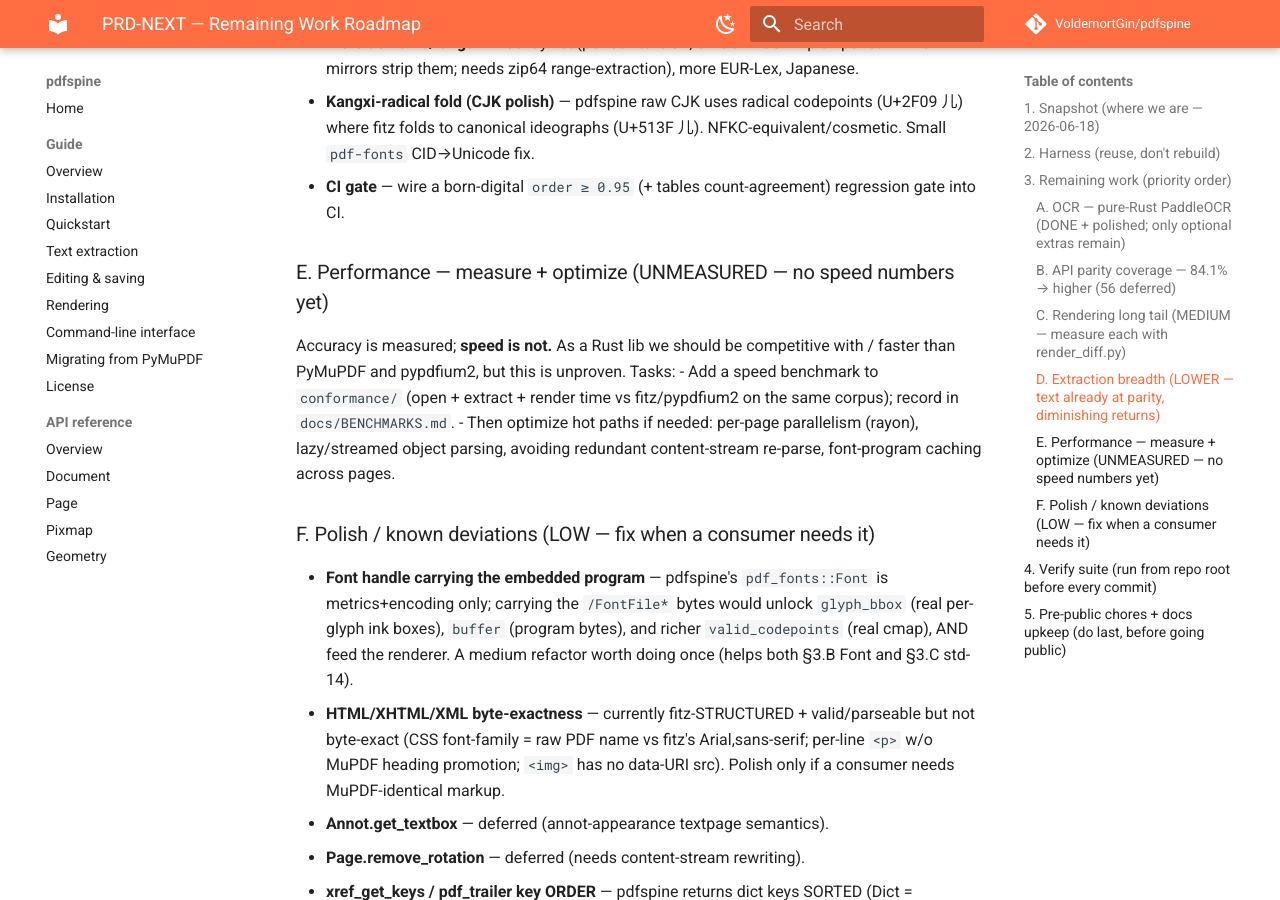
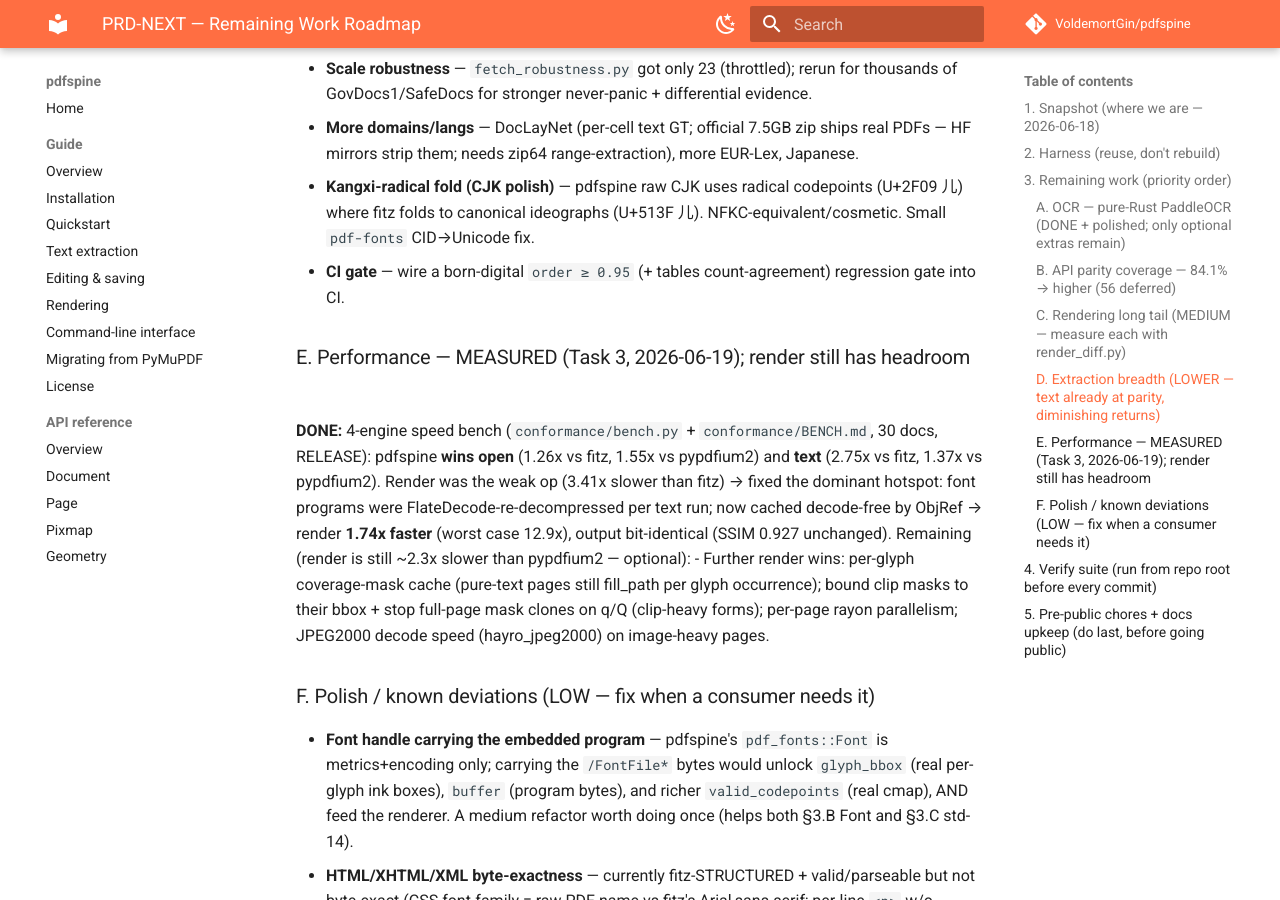
Before and after one commit to VoldemortGin/pdfspine, an MkDocs documentation site: the page built from docs/PRD-NEXT.md, in a window 1280 px wide and 900 px high, scrolled down 2959 px. Built offline with MkDocs 1.6.1 and Material for MkDocs 9.7.7, drawn with Linux system fonts in a browser that asks for light colours; comment, search, counter and statistics services are not loaded; some of the changed text lies outside the part shown.

Commit message:
docs(PRD-NEXT): Task 3 perf done (bench + render 1.74x; open 1.26x/text 2.75x vs fitz)
Co-Authored-By: Claude Opus 4.8 (1M context) <noreply@anthropic.com>

```diff
--- a/docs/PRD-NEXT.md
+++ b/docs/PRD-NEXT.md
@@ -13,6 +13,8 @@
 - **API parity:** **84.1%** (647/769 in `COMPAT.toml`); **56 symbols still deferred** (§3.B).
 - **OCR:** Tesseract adapter + **pure-Rust PaddleOCR (PP-OCRv4 via `tract`)** both shipped; PaddleOCR
   selectable from Python, scanned-PDF→searchable proven end-to-end — beats fitz (Tesseract-only) on CJK (§3.A).
+- **Performance** (`conformance/BENCH.md`, 30 docs): pdfspine beats fitz on **open 1.26x** + **text
+  2.75x**; render 1.74x faster after the font-cache fix (still ~2.3x slower than pypdfium2 — headroom §3.E).
 - **Gate:** 1344 Rust + 618 pytest green; clippy `-D warnings` clean.
 
 ## 2. Harness (reuse, don't rebuild)
@@ -98,13 +100,16 @@ Renderer: `crates/pdf-render`; glyph plumbing in `crates/pdf-text` (`interp.rs`,
   folds to canonical ideographs (U+513F 儿). NFKC-equivalent/cosmetic. Small `pdf-fonts` CID→Unicode fix.
 - **CI gate** — wire a born-digital `order ≥ 0.95` (+ tables count-agreement) regression gate into CI.
 
-### E. Performance — measure + optimize (UNMEASURED — no speed numbers yet)
-Accuracy is measured; **speed is not.** As a Rust lib we should be competitive with / faster than
-PyMuPDF and pypdfium2, but this is unproven. Tasks:
-- Add a speed benchmark to `conformance/` (open + extract + render time vs fitz/pypdfium2 on the same
-  corpus); record in `docs/BENCHMARKS.md`.
-- Then optimize hot paths if needed: per-page parallelism (rayon), lazy/streamed object parsing,
-  avoiding redundant content-stream re-parse, font-program caching across pages.
+### E. Performance — MEASURED (Task 3, 2026-06-19); render still has headroom
+**DONE:** 4-engine speed bench (`conformance/bench.py` + `conformance/BENCH.md`, 30 docs, RELEASE):
+pdfspine **wins open** (1.26x vs fitz, 1.55x vs pypdfium2) and **text** (2.75x vs fitz, 1.37x vs
+pypdfium2). Render was the weak op (3.41x slower than fitz) → fixed the dominant hotspot: font
+programs were FlateDecode-re-decompressed per text run; now cached decode-free by ObjRef →
+render **1.74x faster** (worst case 12.9x), output bit-identical (SSIM 0.927 unchanged).
+Remaining (render is still ~2.3x slower than pypdfium2 — optional):
+- Further render wins: per-glyph coverage-mask cache (pure-text pages still fill_path per glyph
+  occurrence); bound clip masks to their bbox + stop full-page mask clones on q/Q (clip-heavy forms);
+  per-page rayon parallelism; JPEG2000 decode speed (hayro_jpeg2000) on image-heavy pages.
 
 ### F. Polish / known deviations (LOW — fix when a consumer needs it)
 - **Font handle carrying the embedded program** — pdfspine's `pdf_fonts::Font` is metrics+encoding only;
```
